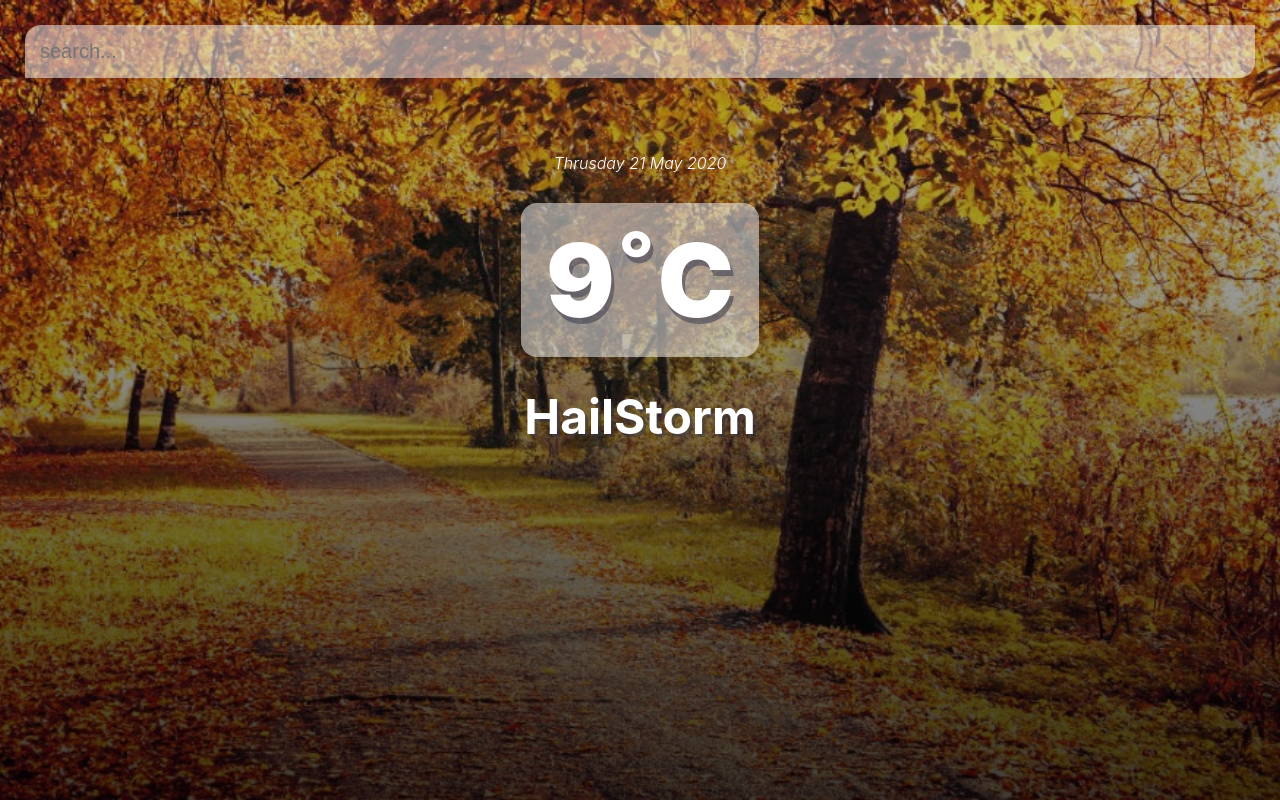
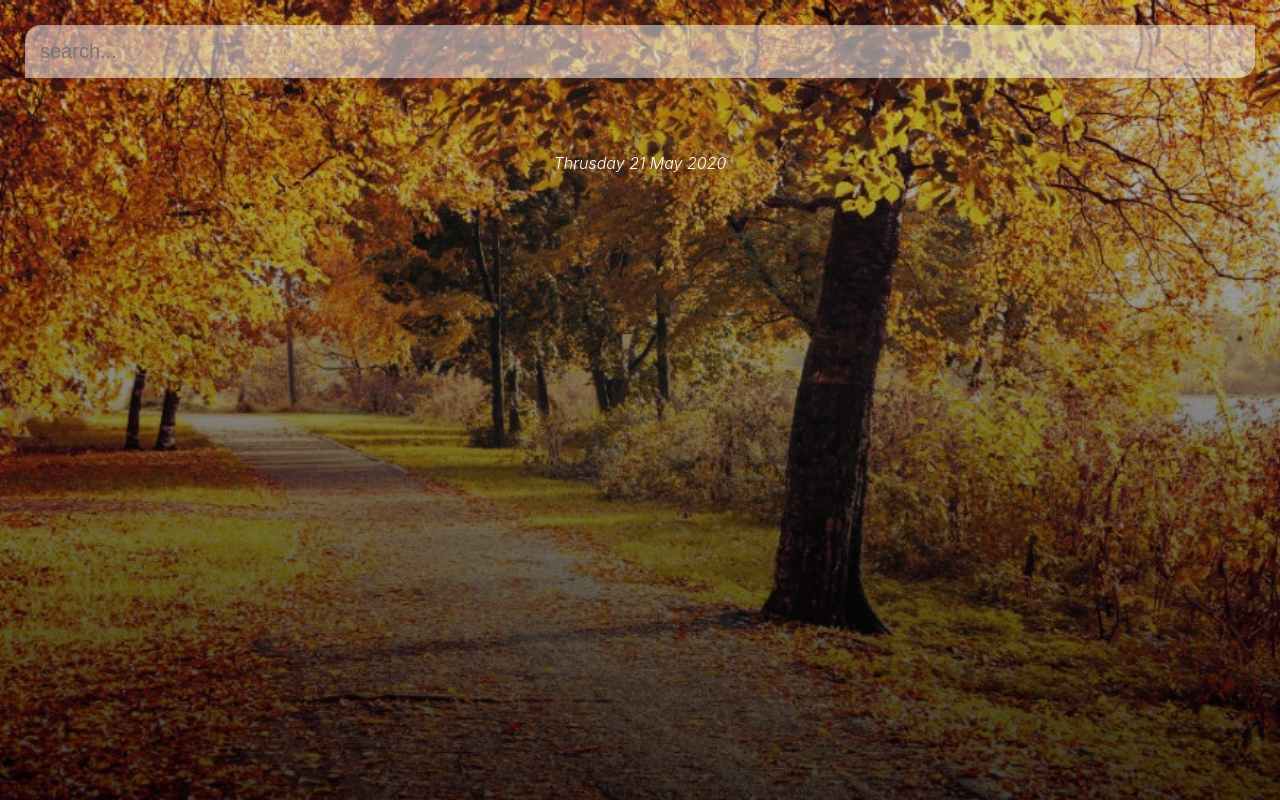
Before and after one commit to Iamsbharti/weather-app-deploy, a React (Create React App) app: page / in a window 1280 px wide. Built offline with nearby package versions, Linux system fonts and the light colour scheme.

Commit message:
displayed weather and location info

```diff
--- a/src/Components/Weather.js
+++ b/src/Components/Weather.js
@@ -1,10 +1,16 @@
 import React from "react";
-
+import { WeatherContextConsumer } from "./weatherContext";
 export default function Weather() {
   return (
-    <div className="weather-box">
-      <div className="temp">9&#730;C</div>
-      <div className="weather">HailStorm</div>
-    </div>
+    <WeatherContextConsumer>
+      {({ weather }) =>
+        weather.weather && (
+          <div className="weather-box">
+            <div className="temp">{`${weather.main.temp} F`}</div>
+            <div className="weather">{weather.weather[0].main}</div>
+          </div>
+        )
+      }
+    </WeatherContextConsumer>
   );
 }
--- a/src/Components/weatherContext.js
+++ b/src/Components/weatherContext.js
@@ -4,7 +4,6 @@ const { Provider, Consumer } = React.createContext();
 function WeatherContextProvider(props) {
   const [weather, setWeather] = useState({});
 
-  //this.setState({ query: "", weather: data })
   const search = (query) => {
     let url = process.env.REACT_APP_WEATHER_API_URL;
     let key = process.env.REACT_APP_WEATHER_API_KEY;
@@ -13,7 +12,7 @@ function WeatherContextProvider(props) {
       .then((response) => response.json())
       .then((data) => setWeather(data));
   };
-
+  console.log(weather);
   return (
     <Provider
       value={{
```
